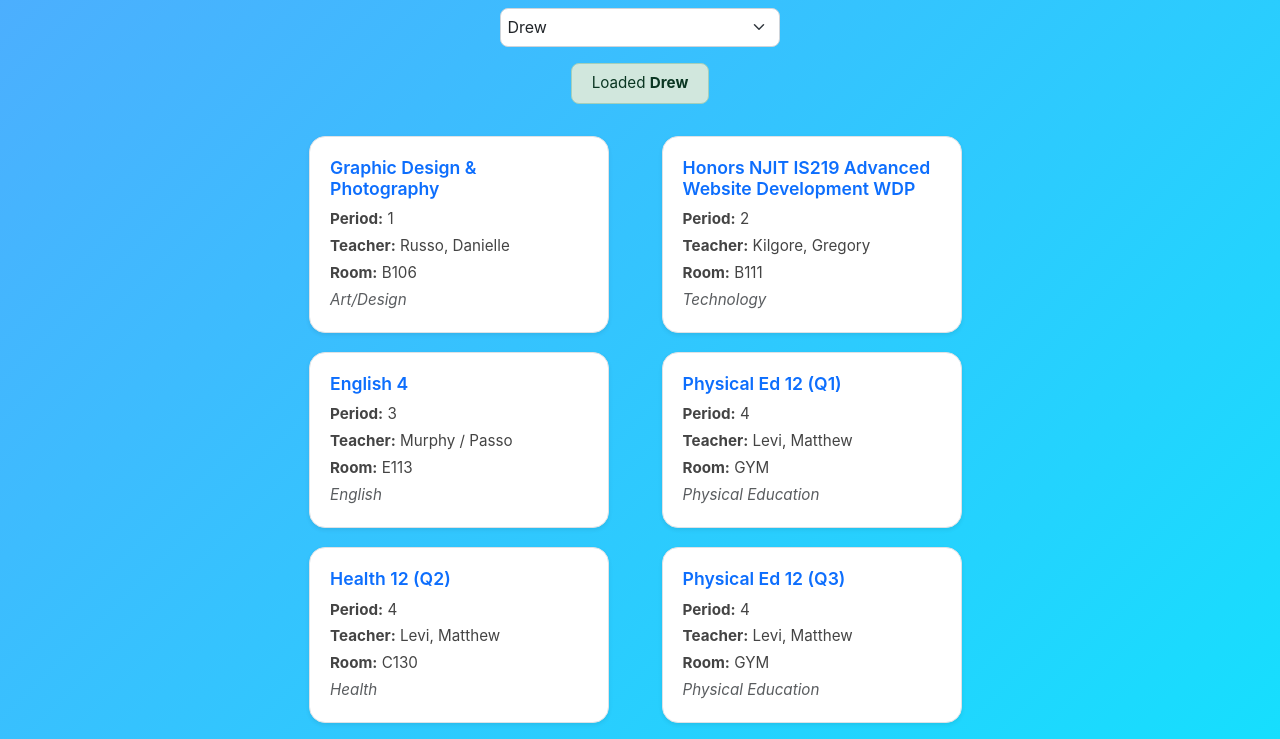
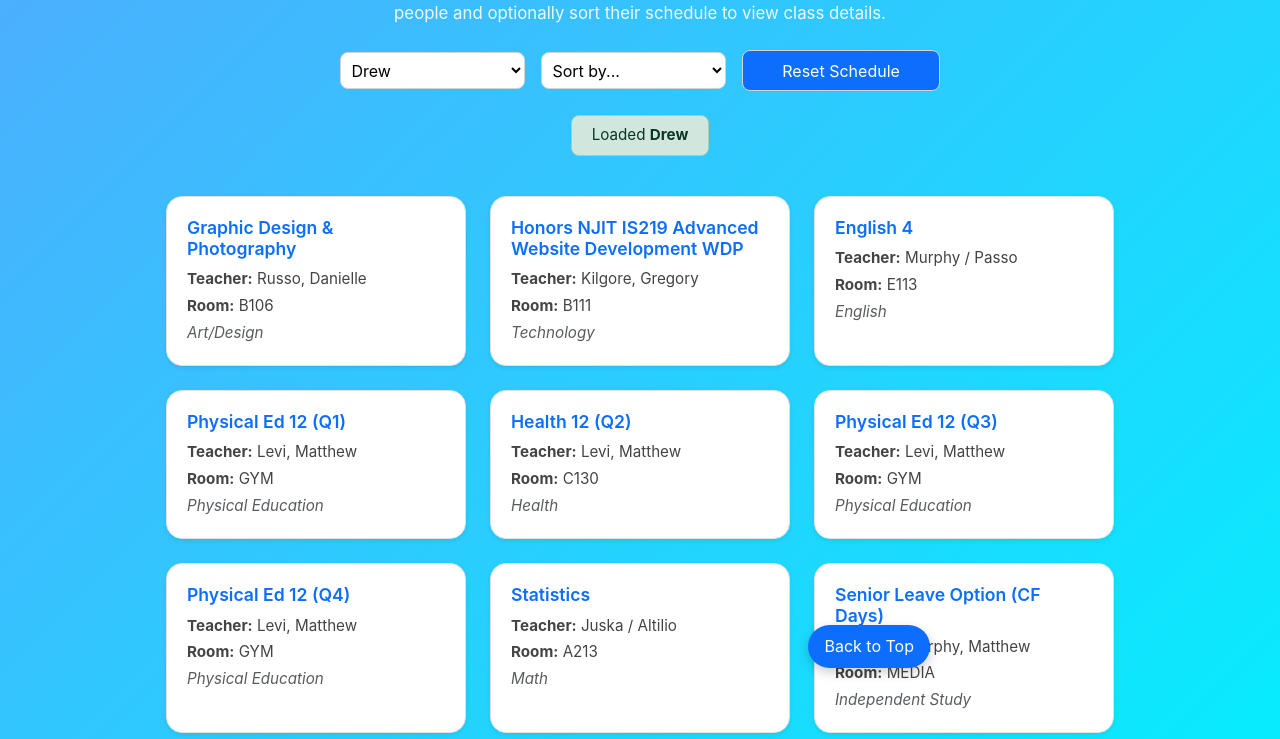
Before and after one commit to rangerfan22916/2.04---Schedule-Project, a plain HTML site: page index.html in a window 1280 px wide. Shown: the part 112-851 px from the top of the page. Drawn offline with nearby package versions, Linux system fonts and the light colour scheme.

Commit message:
no tweaks i dont think pretty much done

```diff
--- a/index.html
+++ b/index.html
@@ -3,25 +3,37 @@
 <head>
   <meta charset="UTF-8">
   <meta name="viewport" content="width=device-width, initial-scale=1.0">
-  <title>Class Schedule</title>
+  <title>Schedule Viewer</title>
   <link href="https://cdn.jsdelivr.net/npm/bootstrap@5.3.2/dist/css/bootstrap.min.css" rel="stylesheet">
   <link rel="stylesheet" href="style.css">
 </head>
-<body class="p-3"></body>
+<body>
+  <h1>Schedule Viewer</h1>
+  <p class="description">Select a student using the dropdown of press keys 1,2,3,4 for different people and optionally sort their schedule to view class details.</p>
 
-<h1 class="mb-3">Class Schedule</h1>
-<p>Select a schedule using the dropdown or press keys 1-4 to switch between schedules.</p>
+  <div id="controls">
+    <select id="scheduleSelect">
+      <option value="Drew.json">Drew</option>
+      <option value="Alexa.json">Alexa</option>
+      <option value="Chris.json">Chris</option>
+      <option value="Zahr.json">Zahr</option>
+    </select>
 
-<select id="scheduleSelect" class="form-select w-25 mb-3">
-  <option value="Drew.json" selected>Drew</option>
-  <option value="Alexa.json">Alexa</option>
-  <option value="Chris.json">Chris</option>
-  <option value="Zahr.json">Zahr</option>
-</select>
+    <select id="sortSelect">
+      <option value="">Sort by...</option>
+      <option value="className">Class Name</option>
+      <option value="teacher">Teacher</option>
+      <option value="roomNumber">Room Number</option>
+    </select>
 
-<div id="status" class="mb-3"></div>
-<div id="cardContainer" class="row"></div>
+    <button id="resetSort">Reset Schedule</button>
+  </div>
 
-<script src="script.js"></script>
+  <div id="status"></div>
+  <div id="cardContainer"></div>
+
+  <button id="backToTop">Back to Top</button>
+
+  <script src="script.js"></script>
 </body>
 </html>
--- a/json/Alexa.json
+++ b/json/Alexa.json
@@ -15,7 +15,7 @@
     },
      {
     "className": "AP Psychology",
-    "teacher": "Mr. Kilgore",
+    "teacher": "Mrs. foti",
     "roomNumber": "A115",
     "period": "Period 3",
     "subjectArea": "Psychology"
--- a/json/Drew.json
+++ b/json/Drew.json
@@ -49,13 +49,6 @@
     "subjectArea": "Physical Education"
   },
   {
-    "className": "Lunch",
-    "teacher": "",
-    "roomNumber": "",
-    "period": "L",
-    "subjectArea": "Break"
-  },
-  {
     "className": "Statistics",
     "teacher": "Juska / Altilio",
     "roomNumber": "A213",
--- a/script.js
+++ b/script.js
@@ -1,9 +1,10 @@
-// Select DOM elements
 const status = document.getElementById('status');
 const container = document.getElementById('cardContainer');
 const select = document.getElementById('scheduleSelect');
+const sortSelect = document.getElementById('sortSelect');
+const resetSort = document.getElementById('resetSort');
+const backToTop = document.getElementById('backToTop');
 
-// Map keyboard keys to JSON files
 const keyMap = {
   '1': 'Drew.json',
   '2': 'Alexa.json',
@@ -11,65 +12,89 @@ const keyMap = {
   '4': 'Zahr.json'
 };
 
-// Load Drew's schedule by default
+let currentData = [];
+let originalData = [];
+
 document.addEventListener('DOMContentLoaded', () => {
   loadSchedule('Drew.json');
 });
 
-// Event: dropdown change
-select.addEventListener('change', (e) => {
+select.addEventListener('change', e => {
   loadSchedule(e.target.value);
 });
 
-// Event: key press (non-button)
-document.addEventListener('keydown', (e) => {
+sortSelect.addEventListener('change', () => {
+  renderCards(currentData);
+});
+
+resetSort.addEventListener('click', () => {
+  sortSelect.value = "";
+  currentData = [...originalData];
+  renderCards(currentData);
+});
+
+document.addEventListener('keydown', e => {
   if (keyMap[e.key]) {
-    select.value = keyMap[e.key]; // keep dropdown in sync
+    select.value = keyMap[e.key];
     loadSchedule(keyMap[e.key]);
   }
 });
 
-/**
- * Load and display a schedule JSON file
- * @param {string} fileName - the JSON file name in ./json/
- */
 async function loadSchedule(fileName) {
-  // Show loading message
   status.innerHTML = `<div class="alert alert-info">Loading schedule...</div>`;
   container.innerHTML = "";
 
   try {
-    // Fetch JSON file using template literal
     const response = await fetch(`./json/${fileName}`);
     if (!response.ok) throw new Error(`File not found (${response.status})`);
 
-    const data = await response.json();
-
-    // Sort classes by period (extra credit)
-    data.sort((a, b) => (a.period || 99) - (b.period || 99));
+    currentData = await response.json();
+    originalData = [...currentData];
 
     status.innerHTML = `<div class="alert alert-success py-2">Loaded <strong>${fileName.replace('.json','')}</strong></div>`;
 
-    // Build schedule cards dynamically
+    renderCards(currentData);
+
+  } catch (err) {
+    status.innerHTML = `<div class="alert alert-danger">Error loading <strong>${fileName}</strong>: ${err.message}</div>`;
+  }
+}
+
+function renderCards(data) {
+  container.innerHTML = "";
+
+  const sortBy = sortSelect.value;
+
+  if (sortBy) {
+    data.sort((a, b) => {
+      const keyA = (a[sortBy] || a[capitalize(sortBy)])?.toString().toLowerCase() || '';
+      const keyB = (b[sortBy] || b[capitalize(sortBy)])?.toString().toLowerCase() || '';
+      return keyA.localeCompare(keyB);
+    });
+  }
+
   data.forEach(cls => {
     const cardHTML = `
-        <div class="col-12 col-md-6 col-lg-4">
       <div class="card shadow-sm">
         <div class="card-body">
-              <h5 class="card-title">${cls.className}</h5>
-              <p class="mb-1"><strong>Period:</strong> ${cls.period}</p>
-              <p class="mb-1"><strong>Teacher:</strong> ${cls.teacher}</p>
-              <p class="mb-1"><strong>Room:</strong> ${cls.roomNumber}</p>
-              <p class="text-muted mb-0"><em>${cls.subjectArea}</em></p>
-            </div>
+          <h5 class="card-title">${cls.className || cls.Class}</h5>
+          <p class="mb-1"><strong>Teacher:</strong> ${cls.teacher || cls.Teacher}</p>
+          <p class="mb-1"><strong>Room:</strong> ${cls.roomNumber || cls['Room Number']}</p>
+          ${cls.subjectArea ? `<p class="text-muted mb-0"><em>${cls.subjectArea}</em></p>` : ''}
         </div>
       </div>
     `;
     container.insertAdjacentHTML('beforeend', cardHTML);
   });
+}
 
-  } catch (err) {
-    console.error(err);
-    status.innerHTML = `<div class="alert alert-danger">Error loading <strong>${fileName}</strong>: ${err.message}</div>`;
+function capitalize(str) {
+  return str.charAt(0).toUpperCase() + str.slice(1);
 }
-}
+
+backToTop.addEventListener('click', () => {
+  window.scrollTo({
+    top: 0,
+    behavior: 'smooth'
+  });
+});
--- a/style.css
+++ b/style.css
@@ -6,28 +6,46 @@ body {
   display: flex;
   flex-direction: column;
   align-items: center;
+  color: #ffffff;
+  text-align: center;
   min-height: 100vh;
-  color: #ffffff;
 }
 
 h1 {
   font-weight: 700;
-  color: #ffffff;
-  text-align: center;
   margin-bottom: 0.5rem;
 }
 
 p.description {
   color: #f0f8ff;
   font-size: 1.05rem;
-  text-align: center;
-  margin-bottom: 1.5rem;
   max-width: 600px;
+  margin: 0 auto 1.5rem auto;
 }
 
-#scheduleSelect {
+#controls {
+  display: flex;
+  flex-direction: column;
+  flex-wrap: wrap;
+  justify-content: center;
+  align-items: center;
+  gap: 1rem;
+  width: 100%;
+  max-width: 600px;
+  margin-bottom: 1.5rem;
+}
+
+@media (min-width: 768px) {
+  #controls {
+    flex-direction: row;
+  }
+}
+
+#scheduleSelect,
+#sortSelect {
+  flex: 1;
+  min-width: 140px;
   max-width: 280px;
-  margin-bottom: 1.5rem;
   padding: 0.4rem;
   border-radius: 8px;
   border: 1px solid #ced4da;
@@ -36,8 +54,14 @@ p.description {
   transition: box-shadow 0.2s ease;
 }
 
-#scheduleSelect:hover {
+#scheduleSelect:hover,
+#sortSelect:hover {
   box-shadow: 0 0 6px rgba(0, 0, 0, 0.1);
+}
+
+#status {
+  width: 100%;
+  margin-bottom: 1.5rem;
 }
 
 #status .alert {
@@ -51,9 +75,10 @@ p.description {
   display: flex;
   flex-wrap: wrap;
   justify-content: center;
-  gap: 1.2rem;
+  gap: 1.5rem;
   width: 100%;
   max-width: 1000px;
+  padding: 0;
 }
 
 #cardContainer .card {
@@ -61,7 +86,7 @@ p.description {
   border-radius: 16px;
   background-color: #ffffff;
   transition: transform 0.2s ease, box-shadow 0.3s ease;
-  flex: 1 1 calc(30% - 1rem);
+  flex: 0 1 300px; /* prevents shrinking */
   min-width: 250px;
   max-width: 300px;
   box-shadow: 0 4px 12px rgba(0, 0, 0, 0.05);
@@ -90,9 +115,51 @@ p.description {
   color: #444;
 }
 
+#backToTop {
+  position: fixed;
+  bottom: 20px;
+  right: 350px;
+  background-color: #0d6efd;
+  color: #fff;
+  border: none;
+  padding: 0.6rem 1rem;
+  border-radius: 50px;
+  font-size: 1rem;
+  cursor: pointer;
+  box-shadow: 0 4px 12px rgba(0, 0, 0, 0.2);
+  transition: background-color 0.2s ease, transform 0.2s ease;
+}
+
+#backToTop:hover {
+  background-color: #084298;
+  transform: translateY(-2px);
+}
+
 footer {
   margin-top: 2.5rem;
   color: #6c757d;
   font-size: 0.9rem;
-  text-align: center;
 }
+#resetSort {
+  flex: 1;
+  min-width: 140px;
+  max-width: 280px;
+  padding: 0.45rem 0.8rem;
+  border-radius: 8px;
+  border: 1px solid #ced4da;
+  font-size: 1rem;
+  background-color: #0d6efd;
+  color: #ffffff;
+  cursor: pointer;
+  transition: background-color 0.2s ease, box-shadow 0.2s ease;
+}
+
+#resetSort:hover {
+  background-color: #0b5ed7;
+  box-shadow: 0 0 6px rgba(0, 0, 0, 0.15);
+}
+
+#resetSort:active {
+  background-color: #0a58ca;
+  transform: translateY(1px);
+}
```
Lines whose indentation alone changed are shown as unchanged.
